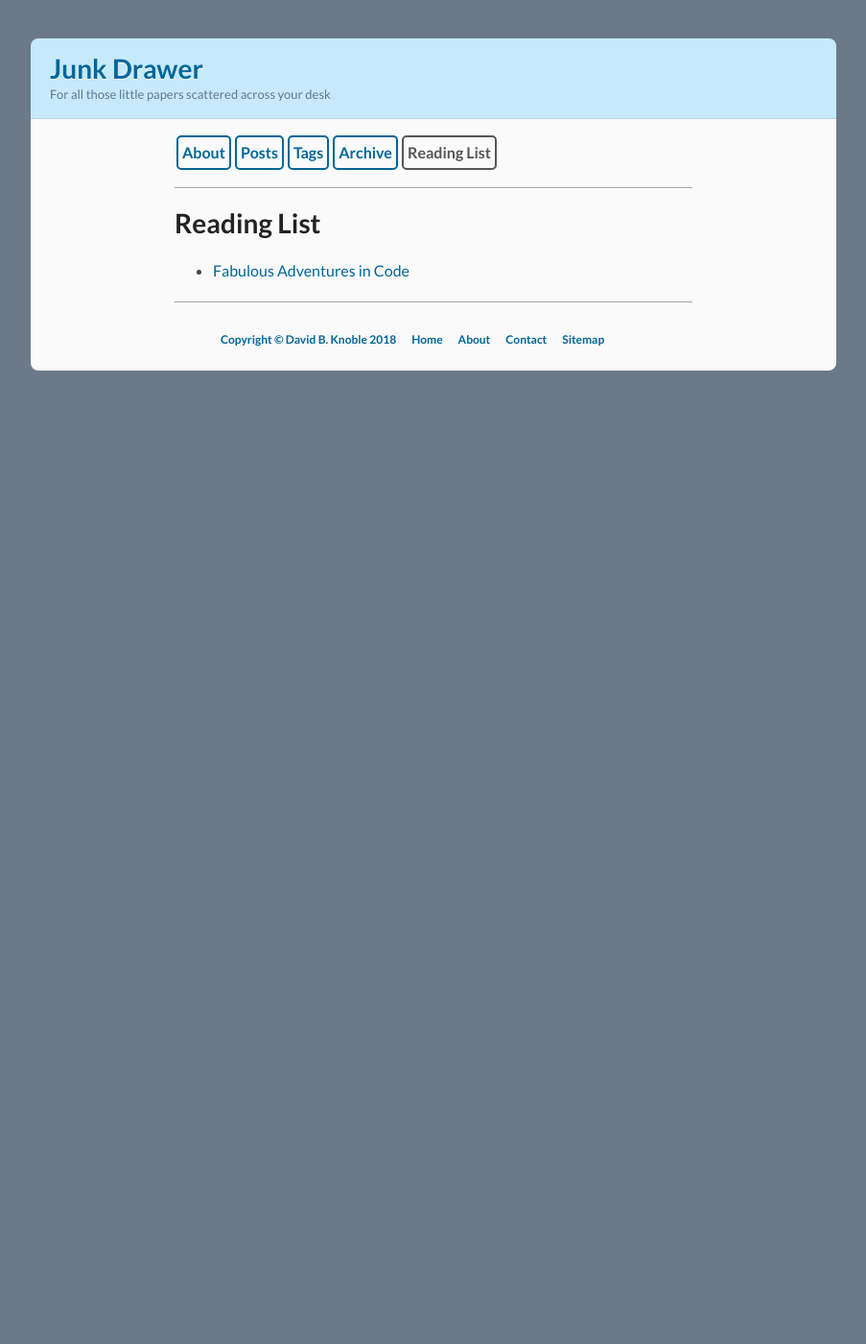
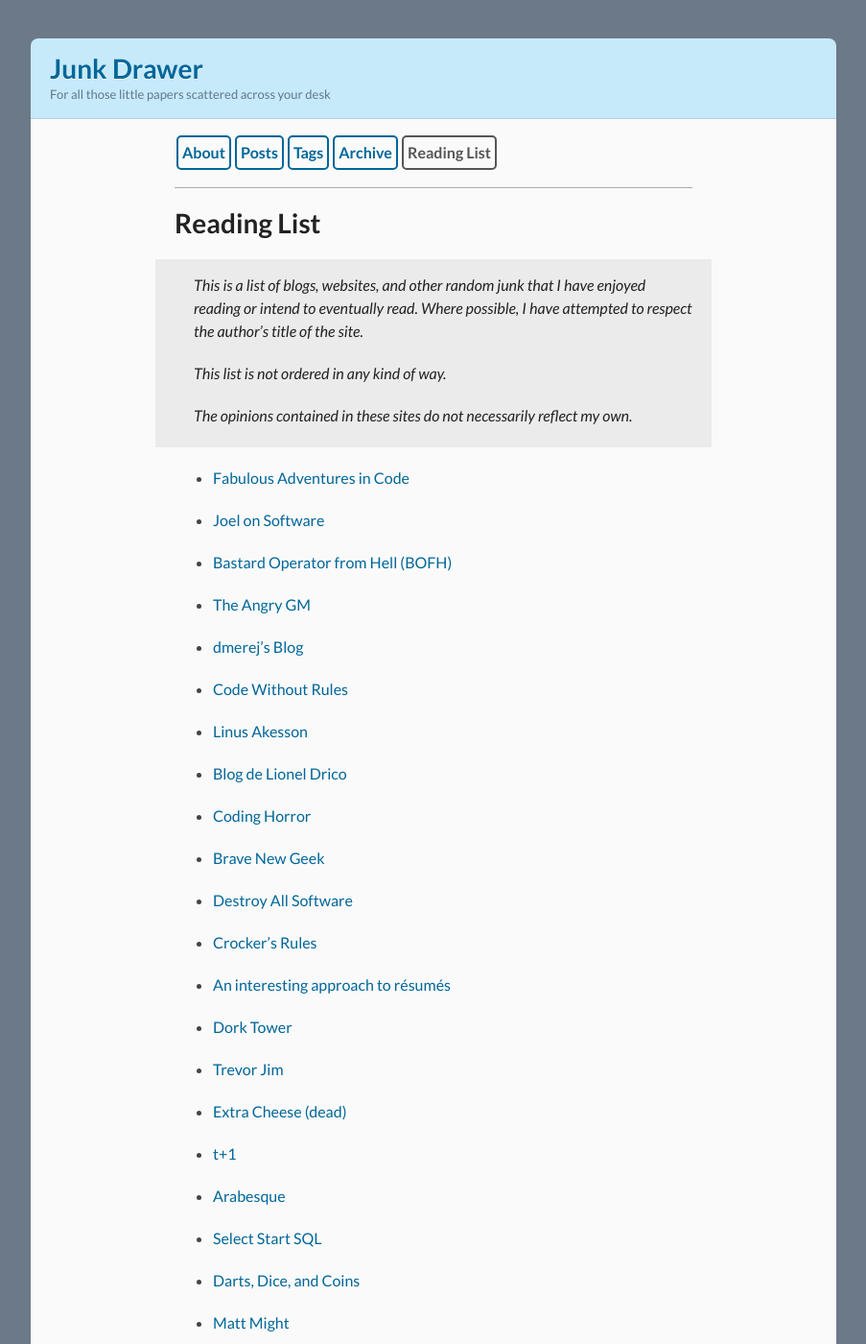
Before and after one commit to benknoble/benknoble.github.io, a Jekyll site: the page built from pages/readinglist.md, in a window 1280 px wide and 1400 px high. Shown: the whole window at 96% size, without its empty margins (188-1091 px from the left). Built offline with Jekyll 4.4.1, drawn with Linux system fonts in a browser that asks for light colours; some of the changed text lies outside the part shown.

Commit message:
Flesh out reading list

```diff
--- a/_data/reading_list.yml
+++ b/_data/reading_list.yml
@@ -1,2 +1,78 @@
 - title: Fabulous Adventures in Code
   url: https://ericlippert.com
+- title: Joel on Software
+  url: https://www.joelonsoftware.com
+- title: Bastard Operator from Hell (BOFH)
+  url: http://www.bofharchive.com
+- title: The Angry GM
+  url: https://theangrygm.com
+- title: dmerej's Blog
+  url: https://dmerej.info/blog/
+- title: Code Without Rules
+  url: https://codewithoutrules.com
+- title: Linus Akesson
+  url: http://www.linusakesson.net/index.php
+- title: Blog de Lionel Drico
+  url: http://ploum.net
+- title: Coding Horror
+  url: https://blog.codinghorror.com/
+- title: Brave New Geek
+  url: https://bravenewgeek.com
+- title: Destroy All Software
+  url: https://www.destroyallsoftware.com/
+- title: Crocker's Rules
+  url: http://sl4.org/crocker.html
+- title: An interesting approach to résumés
+  url: http://resume.livingston-gray.com/
+- title: Dork Tower
+  url: http://www.dorktower.com/
+- title: Trevor Jim
+  url: http://trevorjim.com/
+- title: Extra Cheese (dead)
+  url: http://blog.extracheese.org/
+- title: t+1
+  url: http://blog.tplus1.com
+- title: Arabesque
+  url: https://sanctum.geek.nz/arabesque/
+- title: Select Start SQL
+  url: https://selectstarsql.com/
+- title: Darts, Dice, and Coins
+  url: http://www.keithschwarz.com/darts-dice-coins/
+- title: Matt Might
+  url: http://matt.might.net
+- title: Crafting Interpreters
+  url: http://www.craftinginterpreters.com/
+- title: Wargames
+  url: http://overthewire.org/wargames/
+- title: Learn You a Haskell
+  url: http://learnyouahaskell.com
+- title: Beautiful Racket
+  url: https://beautifulracket.com/
+- title: Practical Typography
+  url: https://practicaltypography.com/
+- title: RubyCon:Adventures in Functional Programming
+  url: http://confreaks.tv/videos/rubyconf2012-y-not-adventures-in-functional-programming
+- title: Programming with Nothing
+  url: http://codon.com/programming-with-nothing
+- title: Unix Haters
+  url: http://web.mit.edu/~simsong/www/ugh.pdf
+- title: Map, map, and flatMap in Scala
+  url: http://www.brunton-spall.co.uk/post/2011/12/02/map-map-and-flatmap-in-scala/
+- title: Learn Vimscript the Hard Way
+  url: http://learnvimscriptthehardway.stevelosh.com/
+- title: Steve Losh
+  url: http://stevelosh.com/blog/
+- title: Vimcasts
+  url: http://vimcasts.org/
+- title: Advanced Bash Scripting Guide
+  url: http://www.tldp.org/LDP/abs/html/abs-guide.html
+- title: Bash Strict Mode
+  url: http://redsymbol.net/articles/unofficial-bash-strict-mode/
+- title: Git Book
+  url: https://git-scm.com/book/en/v2
+- title: THE Note about Git Commit Messages
+  url: http://tbaggery.com/2008/04/19/a-note-about-git-commit-messages.html
+- title: Object Calisthenics
+  url: https://www.cs.helsinki.fi/u/luontola/tdd-2009/ext/ObjectCalisthenics.pdf
+- title: Things of Interest
+  url: https://qntm.org/
--- a/pages/readinglist.md
+++ b/pages/readinglist.md
@@ -3,6 +3,14 @@
 permalink: /reading/
 ---
 
+> This is a list of blogs, websites, and other random junk that I have enjoyed
+> reading or intend to eventually read. Where possible, I have attempted to
+> respect the author's title of the site.
+>
+> This list is not ordered in any kind of way.
+>
+> The opinions contained in these sites do not necessarily reflect my own.
+
 {% for blog in site.data.reading_list %}
 - [{{blog.title}}]({{blog.url}})
 {% endfor %}
```
